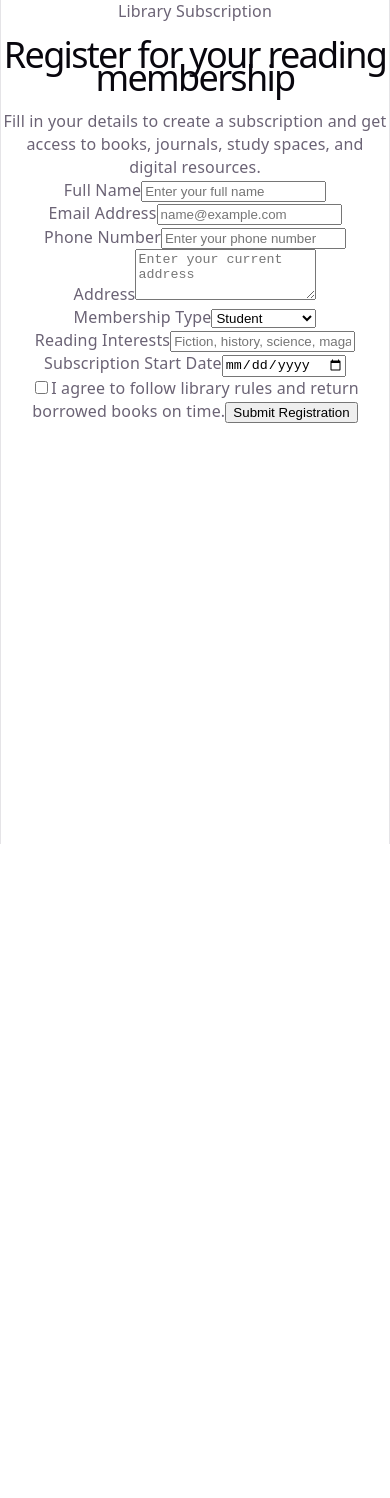
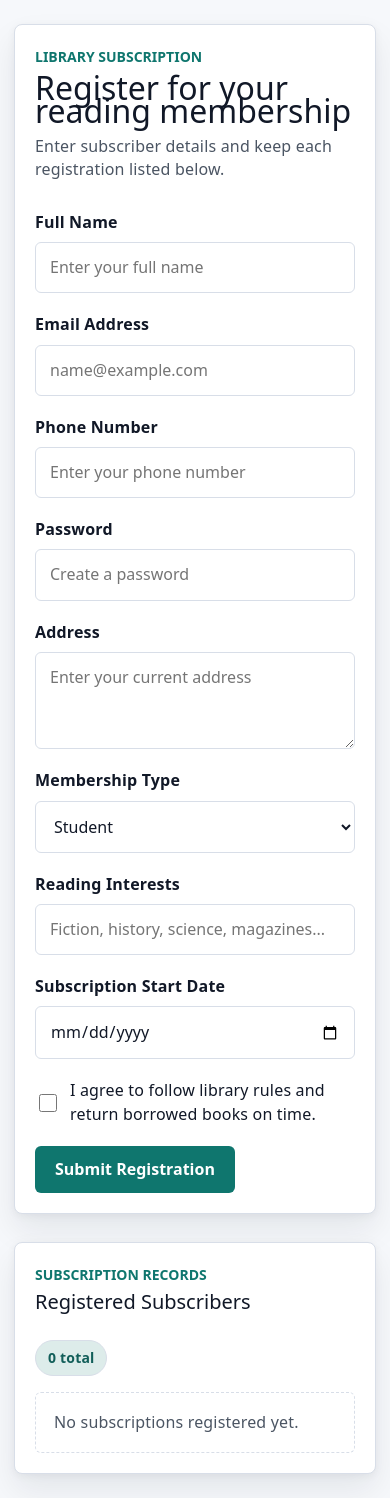
Before and after one commit to jeiny1105/frontend_demo, a React app: page / in a window 390 px wide. Before the commit the page ends 844 px from the top, so only its background shows below. Built offline with nearby package versions, Linux system fonts and the light colour scheme; the HTML template or start-up script is replaced by a standard one.

Commit message:
fifth commit

```diff
--- a/src/App.css
+++ b/src/App.css
@@ -1,184 +1,275 @@
-.counter {
+.library-page {
+  width: min(1180px, 100%);
+  margin: 0 auto;
+  padding: 48px 20px;
+  box-sizing: border-box;
+}
+
+.registration-card,
+.subscriptions {
+  border: 1px solid var(--border);
+  border-radius: 8px;
+  background: var(--surface);
+  box-shadow: var(--shadow);
+}
+
+.registration-card {
+  padding: 34px;
+  text-align: left;
+}
+
+.form-intro {
+  max-width: 680px;
+  margin-bottom: 30px;
+}
+
+.eyebrow {
+  margin-bottom: 8px;
+  color: var(--accent);
+  font-size: 14px;
+  font-weight: 700;
+  letter-spacing: 0;
+  text-transform: uppercase;
+}
+
+.form-intro h1 {
+  margin: 0 0 12px;
+}
+
+.library-form {
+  display: grid;
+  grid-template-columns: repeat(2, minmax(0, 1fr));
+  gap: 20px;
+}
+
+.form-row {
+  display: flex;
+  flex-direction: column;
+  gap: 8px;
+}
+
+.form-row:has(textarea),
+.terms,
+.form-actions {
+  grid-column: 1 / -1;
+}
+
+label {
+  color: var(--text-h);
+  font-weight: 650;
+}
+
+input,
+select,
+textarea {
+  width: 100%;
+  padding: 13px 14px;
+  border: 1px solid var(--border);
+  border-radius: 6px;
+  box-sizing: border-box;
+  color: var(--text-h);
+  background: var(--field-bg);
+  font: inherit;
+  transition:
+    border-color 0.2s ease,
+    box-shadow 0.2s ease;
+}
+
+textarea {
+  resize: vertical;
+}
+
+input:focus,
+select:focus,
+textarea:focus {
+  border-color: var(--accent);
+  outline: 3px solid var(--accent-soft);
+  box-shadow: 0 0 0 1px var(--accent);
+}
+
+.terms {
+  display: flex;
+  align-items: center;
+  gap: 10px;
+  font-weight: 500;
+}
+
+.terms input {
+  width: 18px;
+  height: 18px;
+  flex: 0 0 auto;
+}
+
+.form-actions {
+  display: flex;
+  flex-wrap: wrap;
+  gap: 12px;
+}
+
+button {
+  justify-self: start;
+  border: 0;
+  border-radius: 6px;
+  padding: 12px 20px;
+  color: #ffffff;
+  background: var(--accent);
+  font: inherit;
+  font-weight: 700;
+  cursor: pointer;
+  transition:
+    background 0.2s ease,
+    color 0.2s ease,
+    transform 0.2s ease,
+    box-shadow 0.2s ease;
+}
+
+button:hover {
+  background: var(--accent-strong);
+  box-shadow: var(--button-shadow);
+  transform: translateY(-1px);
+}
+
+.secondary-button {
+  color: var(--text-h);
+  background: var(--muted-button);
+  border: 1px solid var(--border);
+}
+
+.secondary-button:hover {
+  color: var(--text-h);
+  background: var(--muted-button-hover);
+}
+
+.subscriptions {
+  margin-top: 28px;
+  padding: 30px;
+  text-align: left;
+}
+
+.section-heading {
+  display: flex;
+  align-items: center;
+  justify-content: space-between;
+  gap: 18px;
+  margin-bottom: 16px;
+}
+
+.section-heading .eyebrow {
+  margin-bottom: 4px;
+}
+
+.member-count {
+  display: inline-flex;
+  align-items: center;
+  min-height: 34px;
+  padding: 0 12px;
+  border: 1px solid var(--border);
+  border-radius: 999px;
+  color: var(--accent-strong);
+  background: var(--accent-soft);
+  font-size: 14px;
+  font-weight: 700;
+  white-space: nowrap;
+}
+
+.empty-table {
+  padding: 18px;
+  border: 1px dashed var(--border);
+  border-radius: 6px;
+  background: var(--field-bg);
+}
+
+.table-wrap {
+  overflow-x: auto;
+  border: 1px solid var(--border);
+  border-radius: 8px;
+}
+
+table {
+  width: 100%;
+  min-width: 1040px;
+  border-collapse: collapse;
+  background: var(--surface);
+}
+
+th,
+td {
+  padding: 14px 16px;
+  border-bottom: 1px solid var(--border);
+  text-align: left;
+  vertical-align: top;
+}
+
+th {
+  color: var(--text-h);
+  background: var(--table-head);
+  font-size: 15px;
+  font-weight: 750;
+}
+
+td {
+  color: var(--text);
   font-size: 16px;
-  padding: 5px 10px;
-  border-radius: 5px;
-  color: var(--accent);
-  background: var(--accent-bg);
-  border: 2px solid transparent;
-  transition: border-color 0.3s;
-  margin-bottom: 24px;
+}
 
-  &:hover {
-    border-color: var(--accent-border);
+tbody tr {
+  transition: background 0.2s ease;
+}
+
+tbody tr:hover {
+  background: var(--row-hover);
+}
+
+tbody tr:last-child td {
+  border-bottom: 0;
+}
+
+.table-actions {
+  display: flex;
+  gap: 8px;
+}
+
+.action-button {
+  padding: 8px 12px;
+  font-size: 14px;
+  line-height: 1;
+  box-shadow: none;
+}
+
+.update-button {
+  color: #ffffff;
+  background: var(--info);
+}
+
+.update-button:hover {
+  background: var(--info-strong);
+}
+
+.delete-button {
+  color: #ffffff;
+  background: var(--danger);
+}
+
+.delete-button:hover {
+  background: var(--danger-strong);
+}
+
+@media (max-width: 720px) {
+  .library-page {
+    padding: 24px 14px;
   }
-  &:focus-visible {
-    outline: 2px solid var(--accent);
-    outline-offset: 2px;
+
+  .registration-card,
+  .subscriptions {
+    padding: 20px;
+  }
+
+  .library-form {
+    grid-template-columns: 1fr;
+  }
+
+  .section-heading {
+    align-items: flex-start;
+    flex-direction: column;
   }
 }
-
-.hero {
-  position: relative;
-
-  .base,
-  .framework,
-  .vite {
-    inset-inline: 0;
-    margin: 0 auto;
-  }
-
-  .base {
-    width: 170px;
-    position: relative;
-    z-index: 0;
-  }
-
-  .framework,
-  .vite {
-    position: absolute;
-  }
-
-  .framework {
-    z-index: 1;
-    top: 34px;
-    height: 28px;
-    transform: perspective(2000px) rotateZ(300deg) rotateX(44deg) rotateY(39deg)
-      scale(1.4);
-  }
-
-  .vite {
-    z-index: 0;
-    top: 107px;
-    height: 26px;
-    width: auto;
-    transform: perspective(2000px) rotateZ(300deg) rotateX(40deg) rotateY(39deg)
-      scale(0.8);
-  }
-}
-
-#center {
-  display: flex;
-  flex-direction: column;
-  gap: 25px;
-  place-content: center;
-  place-items: center;
-  flex-grow: 1;
-
-  @media (max-width: 1024px) {
-    padding: 32px 20px 24px;
-    gap: 18px;
-  }
-}
-
-#next-steps {
-  display: flex;
-  border-top: 1px solid var(--border);
-  text-align: left;
-
-  & > div {
-    flex: 1 1 0;
-    padding: 32px;
-    @media (max-width: 1024px) {
-      padding: 24px 20px;
-    }
-  }
-
-  .icon {
-    margin-bottom: 16px;
-    width: 22px;
-    height: 22px;
-  }
-
-  @media (max-width: 1024px) {
-    flex-direction: column;
-    text-align: center;
-  }
-}
-
-#docs {
-  border-right: 1px solid var(--border);
-
-  @media (max-width: 1024px) {
-    border-right: none;
-    border-bottom: 1px solid var(--border);
-  }
-}
-
-#next-steps ul {
-  list-style: none;
-  padding: 0;
-  display: flex;
-  gap: 8px;
-  margin: 32px 0 0;
-
-  .logo {
-    height: 18px;
-  }
-
-  a {
-    color: var(--text-h);
-    font-size: 16px;
-    border-radius: 6px;
-    background: var(--social-bg);
-    display: flex;
-    padding: 6px 12px;
-    align-items: center;
-    gap: 8px;
-    text-decoration: none;
-    transition: box-shadow 0.3s;
-
-    &:hover {
-      box-shadow: var(--shadow);
-    }
-    .button-icon {
-      height: 18px;
-      width: 18px;
-    }
-  }
-
-  @media (max-width: 1024px) {
-    margin-top: 20px;
-    flex-wrap: wrap;
-    justify-content: center;
-
-    li {
-      flex: 1 1 calc(50% - 8px);
-    }
-
-    a {
-      width: 100%;
-      justify-content: center;
-      box-sizing: border-box;
-    }
-  }
-}
-
-#spacer {
-  height: 88px;
-  border-top: 1px solid var(--border);
-  @media (max-width: 1024px) {
-    height: 48px;
-  }
-}
-
-.ticks {
-  position: relative;
-  width: 100%;
-
-  &::before,
-  &::after {
-    content: '';
-    position: absolute;
-    top: -4.5px;
-    border: 5px solid transparent;
-  }
-
-  &::before {
-    left: 0;
-    border-left-color: var(--border);
-  }
-  &::after {
-    right: 0;
-    border-right-color: var(--border);
-  }
-}
--- a/src/App.jsx
+++ b/src/App.jsx
@@ -5,6 +5,7 @@ const initialFormData = {
   fullName: '',
   email: '',
   phone: '',
+  password: '',
   address: '',
   membershipType: 'Student',
   readingInterests: '',
@@ -14,7 +15,8 @@ const initialFormData = {
 
 function App() {
   const [formData, setFormData] = useState(initialFormData)
-  const [submittedMember, setSubmittedMember] = useState(null)
+  const [members, setMembers] = useState([])
+  const [editingMemberId, setEditingMemberId] = useState(null)
 
   const handleChange = (event) => {
     const { name, value, type, checked } = event.target
@@ -33,7 +35,59 @@ function App() {
       return
     }
 
-    setSubmittedMember(formData)
+    if (editingMemberId) {
+      setMembers((currentMembers) =>
+        currentMembers.map((member) =>
+          member.id === editingMemberId
+            ? {
+                ...formData,
+                id: editingMemberId,
+              }
+            : member,
+        ),
+      )
+      setEditingMemberId(null)
+    } else {
+      setMembers((currentMembers) => [
+        ...currentMembers,
+        {
+          ...formData,
+          id: Date.now(),
+        },
+      ])
+    }
+
+    setFormData(initialFormData)
+  }
+
+  const handleEdit = (member) => {
+    setEditingMemberId(member.id)
+    setFormData({
+      fullName: member.fullName,
+      email: member.email,
+      phone: member.phone,
+      password: member.password,
+      address: member.address,
+      membershipType: member.membershipType,
+      readingInterests: member.readingInterests,
+      startDate: member.startDate,
+      agreeToTerms: member.agreeToTerms,
+    })
+  }
+
+  const handleDelete = (memberId) => {
+    setMembers((currentMembers) =>
+      currentMembers.filter((member) => member.id !== memberId),
+    )
+
+    if (editingMemberId === memberId) {
+      setEditingMemberId(null)
+      setFormData(initialFormData)
+    }
+  }
+
+  const handleCancelEdit = () => {
+    setEditingMemberId(null)
     setFormData(initialFormData)
   }
 
@@ -44,8 +98,7 @@ function App() {
           <p className="eyebrow">Library Subscription</p>
           <h1>Register for your reading membership</h1>
           <p>
-            Fill in your details to create a subscription and get access to
-            books, journals, study spaces, and digital resources.
+            Enter subscriber details and keep each registration listed below.
           </p>
         </div>
 
@@ -85,6 +138,19 @@ function App() {
               value={formData.phone}
               onChange={handleChange}
               placeholder="Enter your phone number"
+              required
+            />
+          </div>
+
+          <div className="form-row">
+            <label htmlFor="password">Password</label>
+            <input
+              id="password"
+              name="password"
+              type="password"
+              value={formData.password}
+              onChange={handleChange}
+              placeholder="Create a password"
               required
             />
           </div>
@@ -151,17 +217,84 @@ function App() {
             I agree to follow library rules and return borrowed books on time.
           </label>
 
-          <button type="submit">Submit Registration</button>
+          <div className="form-actions">
+            <button type="submit">
+              {editingMemberId ? 'Update Registration' : 'Submit Registration'}
+            </button>
+
+            {editingMemberId && (
+              <button
+                className="secondary-button"
+                type="button"
+                onClick={handleCancelEdit}
+              >
+                Cancel
+              </button>
+            )}
+          </div>
         </form>
+      </section>
 
-        {submittedMember && (
-          <div className="success-message">
-            <h2>Registration Successful</h2>
-            <p>
-              Welcome, {submittedMember.fullName}! Your{' '}
-              {submittedMember.membershipType.toLowerCase()} subscription has
-              been created.
-            </p>
+      <section className="subscriptions">
+        <div className="section-heading">
+          <div>
+            <p className="eyebrow">Subscription Records</p>
+            <h2>Registered Subscribers</h2>
+          </div>
+          <span className="member-count">{members.length} total</span>
+        </div>
+
+        {members.length === 0 ? (
+          <p className="empty-table">No subscriptions registered yet.</p>
+        ) : (
+          <div className="table-wrap">
+            <table>
+              <thead>
+                <tr>
+                  <th>Full Name</th>
+                  <th>Email</th>
+                  <th>Phone</th>
+                  <th>Password</th>
+                  <th>Address</th>
+                  <th>Membership</th>
+                  <th>Interests</th>
+                  <th>Start Date</th>
+                  <th>Actions</th>
+                </tr>
+              </thead>
+              <tbody>
+                {members.map((member) => (
+                  <tr key={member.id}>
+                    <td>{member.fullName}</td>
+                    <td>{member.email}</td>
+                    <td>{member.phone}</td>
+                    <td>{'•'.repeat(Math.min(member.password.length, 10))}</td>
+                    <td>{member.address}</td>
+                    <td>{member.membershipType}</td>
+                    <td>{member.readingInterests || 'Not specified'}</td>
+                    <td>{member.startDate}</td>
+                    <td>
+                      <div className="table-actions">
+                        <button
+                          className="action-button update-button"
+                          type="button"
+                          onClick={() => handleEdit(member)}
+                        >
+                          Update
+                        </button>
+                        <button
+                          className="action-button delete-button"
+                          type="button"
+                          onClick={() => handleDelete(member.id)}
+                        >
+                          Delete
+                        </button>
+                      </div>
+                    </td>
+                  </tr>
+                ))}
+              </tbody>
+            </table>
           </div>
         )}
       </section>
--- a/src/index.css
+++ b/src/index.css
@@ -1,15 +1,24 @@
 :root {
-  --text: #6b6375;
-  --text-h: #08060d;
-  --bg: #fff;
-  --border: #e5e4e7;
-  --code-bg: #f4f3ec;
-  --accent: #aa3bff;
-  --accent-bg: rgba(170, 59, 255, 0.1);
-  --accent-border: rgba(170, 59, 255, 0.5);
-  --social-bg: rgba(244, 243, 236, 0.5);
+  --text: #4b5563;
+  --text-h: #111827;
+  --bg: #f6f8fb;
+  --surface: #ffffff;
+  --field-bg: #ffffff;
+  --table-head: #f1f5f9;
+  --row-hover: #f8fafc;
+  --border: #d8dee8;
+  --accent: #0f766e;
+  --accent-strong: #115e59;
+  --accent-soft: rgba(15, 118, 110, 0.14);
+  --info: #2563eb;
+  --info-strong: #1d4ed8;
+  --danger: #dc2626;
+  --danger-strong: #b91c1c;
+  --muted-button: #ffffff;
+  --muted-button-hover: #f1f5f9;
+  --button-shadow: rgba(15, 23, 42, 0.14) 0 8px 18px;
   --shadow:
-    rgba(0, 0, 0, 0.1) 0 10px 15px -3px, rgba(0, 0, 0, 0.05) 0 4px 6px -2px;
+    rgba(15, 23, 42, 0.08) 0 16px 32px, rgba(15, 23, 42, 0.05) 0 2px 8px;
 
   --sans: system-ui, 'Segoe UI', Roboto, sans-serif;
   --heading: system-ui, 'Segoe UI', Roboto, sans-serif;
@@ -30,39 +39,16 @@
   }
 }
 
-@media (prefers-color-scheme: dark) {
-  :root {
-    --text: #9ca3af;
-    --text-h: #f3f4f6;
-    --bg: #16171d;
-    --border: #2e303a;
-    --code-bg: #1f2028;
-    --accent: #c084fc;
-    --accent-bg: rgba(192, 132, 252, 0.15);
-    --accent-border: rgba(192, 132, 252, 0.5);
-    --social-bg: rgba(47, 48, 58, 0.5);
-    --shadow:
-      rgba(0, 0, 0, 0.4) 0 10px 15px -3px, rgba(0, 0, 0, 0.25) 0 4px 6px -2px;
-  }
-
-  #social .button-icon {
-    filter: invert(1) brightness(2);
-  }
-}
-
 body {
   margin: 0;
+  min-width: 320px;
 }
 
 #root {
   width: 1126px;
   max-width: 100%;
   margin: 0 auto;
-  text-align: center;
-  border-inline: 1px solid var(--border);
   min-height: 100svh;
-  display: flex;
-  flex-direction: column;
   box-sizing: border-box;
 }
 
@@ -74,18 +60,18 @@ h2 {
 }
 
 h1 {
-  font-size: 56px;
-  letter-spacing: -1.68px;
+  font-size: 42px;
+  letter-spacing: 0;
   margin: 32px 0;
   @media (max-width: 1024px) {
-    font-size: 36px;
+    font-size: 32px;
     margin: 20px 0;
   }
 }
 h2 {
   font-size: 24px;
   line-height: 118%;
-  letter-spacing: -0.24px;
+  letter-spacing: 0;
   margin: 0 0 8px;
   @media (max-width: 1024px) {
     font-size: 20px;
@@ -95,17 +81,6 @@ p {
   margin: 0;
 }
 
-code,
-.counter {
+code {
   font-family: var(--mono);
-  display: inline-flex;
-  border-radius: 4px;
-  color: var(--text-h);
 }
-
-code {
-  font-size: 15px;
-  line-height: 135%;
-  padding: 4px 8px;
-  background: var(--code-bg);
-}
```
